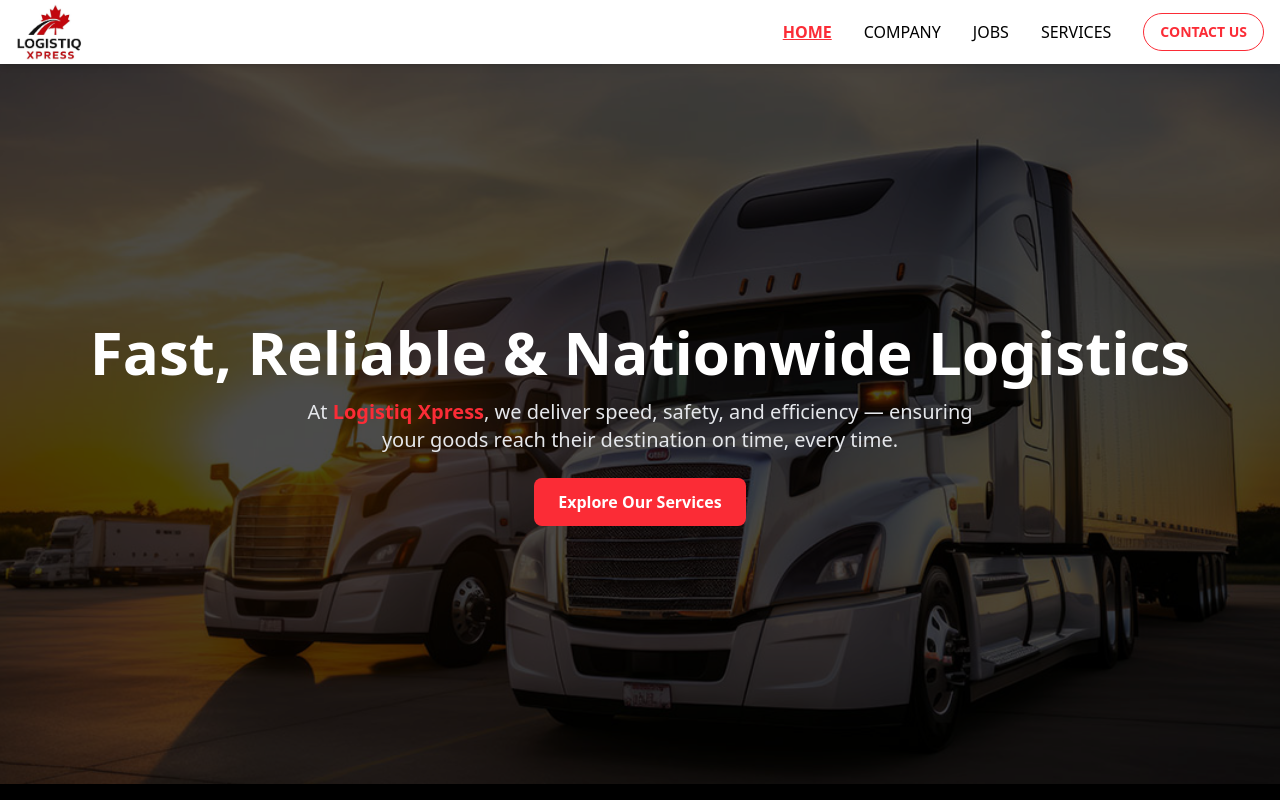
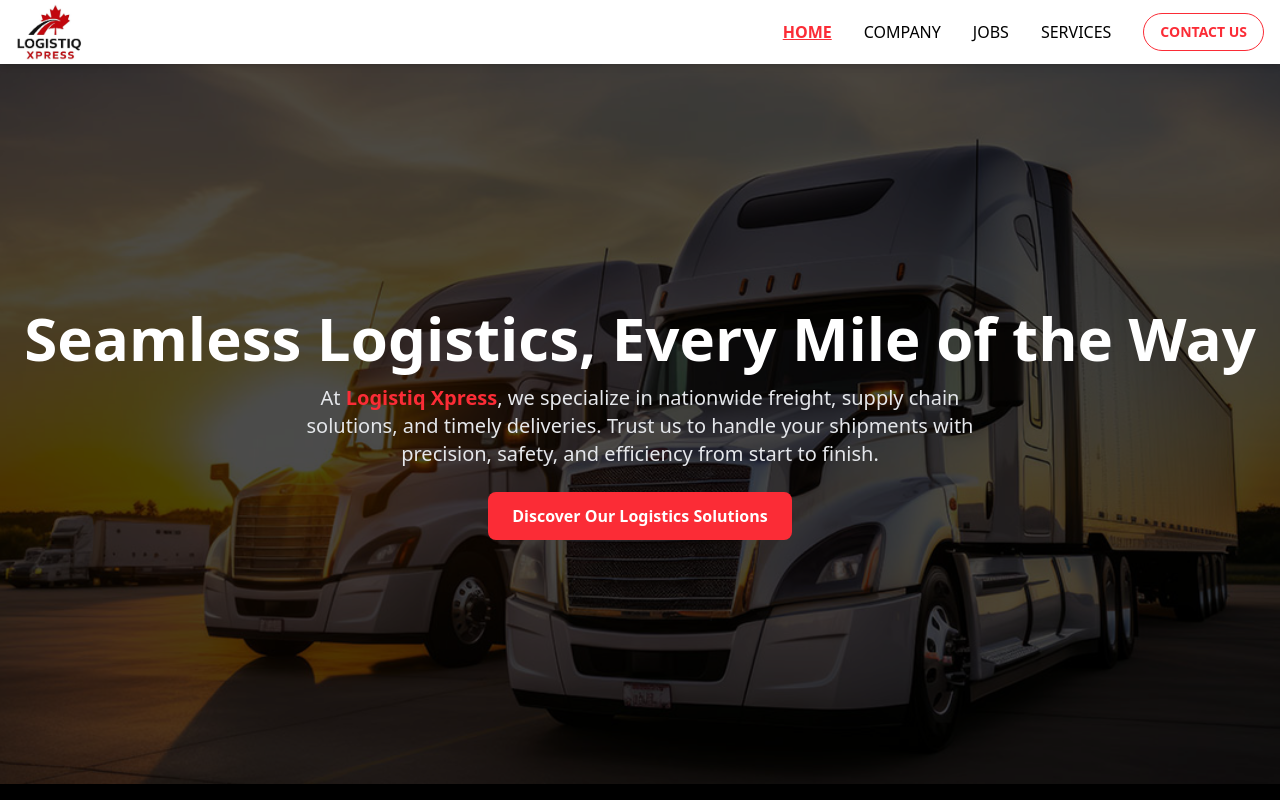
Before and after one commit to Shubham-juris/truckltd, a React (Vite) app: page / in a window 1280 px wide. Shown: the top 800 px of the page. Built offline with nearby package versions, Linux system fonts and the light colour scheme.

Commit message:
Update HomeSection.jsx

```diff
--- a/src/components/Homecomponent/HomeSection.jsx
+++ b/src/components/Homecomponent/HomeSection.jsx
@@ -1,3 +1,58 @@
+// import React, { useEffect, useState } from "react";
+// import truck1 from "../../assets/Home/truck1.avif";
+// import truck2 from "../../assets/Home/truck2.jpg";
+// import truck3 from "../../assets/Home/truck3.jpeg";
+
+// const images = [truck3, truck2, truck1];
+
+// const HomeSection = () => {
+//   const [currentIndex, setCurrentIndex] = useState(0);
+
+//   useEffect(() => {
+//     const interval = setInterval(() => {
+//       setCurrentIndex((prev) => (prev + 1) % images.length);
+//     }, 4000);
+//     return () => clearInterval(interval);
+//   }, []);
+
+//   return (
+//     <div className="relative w-full h-[90vh] overflow-hidden">
+//       {/* Background Slideshow */}
+//       {images.map((src, index) => (
+//         <div
+//           key={index}
+//           className={`absolute top-0 left-0 w-full h-full bg-cover bg-center transition-opacity duration-[1200ms] ${
+//             index === currentIndex ? "opacity-100" : "opacity-0"
+//           }`}
+//           style={{ backgroundImage: `url(${src})` }}
+//         ></div>
+//       ))}
+
+//       {/* Dark Overlay */}
+//       <div className="absolute top-0 left-0 w-full h-full bg-black/70 bg-opacity-50"></div>
+
+//       {/* Content */}
+//       <div className="relative z-10 flex flex-col items-center justify-center h-full text-center px-4 text-white">
+//         <h1 className="text-4xl md:text-6xl font-bold mb-4">
+//           Fast, Reliable & Nationwide Logistics
+//         </h1>
+//         <p className="max-w-2xl text-lg md:text-xl text-gray-200 mb-6">
+//           At <span className="text-red-500 font-semibold">Logistiq Xpress</span>,
+//           we deliver speed, safety, and efficiency — ensuring your goods reach
+//           their destination on time, every time.
+//         </p>
+//         <a
+//           href="/services"
+//           className="bg-red-500 hover:bg-red-600 px-6 py-3 rounded-lg font-semibold text-white transition-all duration-300"
+//         >
+//           Explore Our Services
+//         </a>
+//       </div>
+//     </div>
+//   );
+// };
+
+// export default HomeSection;
 import React, { useEffect, useState } from "react";
 import truck1 from "../../assets/Home/truck1.avif";
 import truck2 from "../../assets/Home/truck2.jpg";
@@ -34,18 +89,18 @@ const HomeSection = () => {
       {/* Content */}
       <div className="relative z-10 flex flex-col items-center justify-center h-full text-center px-4 text-white">
         <h1 className="text-4xl md:text-6xl font-bold mb-4">
-          Fast, Reliable & Nationwide Logistics
+          Seamless Logistics, Every Mile of the Way
         </h1>
         <p className="max-w-2xl text-lg md:text-xl text-gray-200 mb-6">
           At <span className="text-red-500 font-semibold">Logistiq Xpress</span>,
-          we deliver speed, safety, and efficiency — ensuring your goods reach
-          their destination on time, every time.
+          we specialize in nationwide freight, supply chain solutions, and timely deliveries.
+          Trust us to handle your shipments with precision, safety, and efficiency from start to finish.
         </p>
         <a
           href="/services"
           className="bg-red-500 hover:bg-red-600 px-6 py-3 rounded-lg font-semibold text-white transition-all duration-300"
         >
-          Explore Our Services
+          Discover Our Logistics Solutions
         </a>
       </div>
     </div>
```
